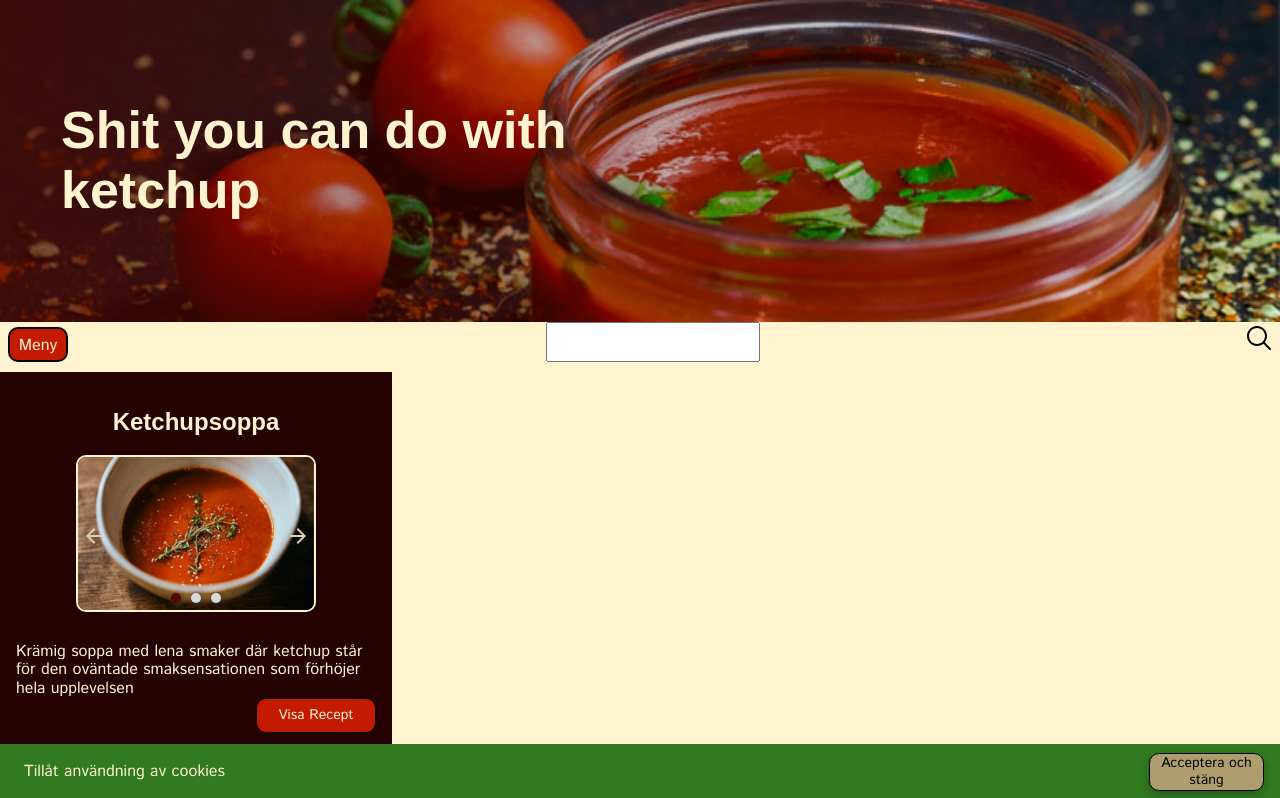
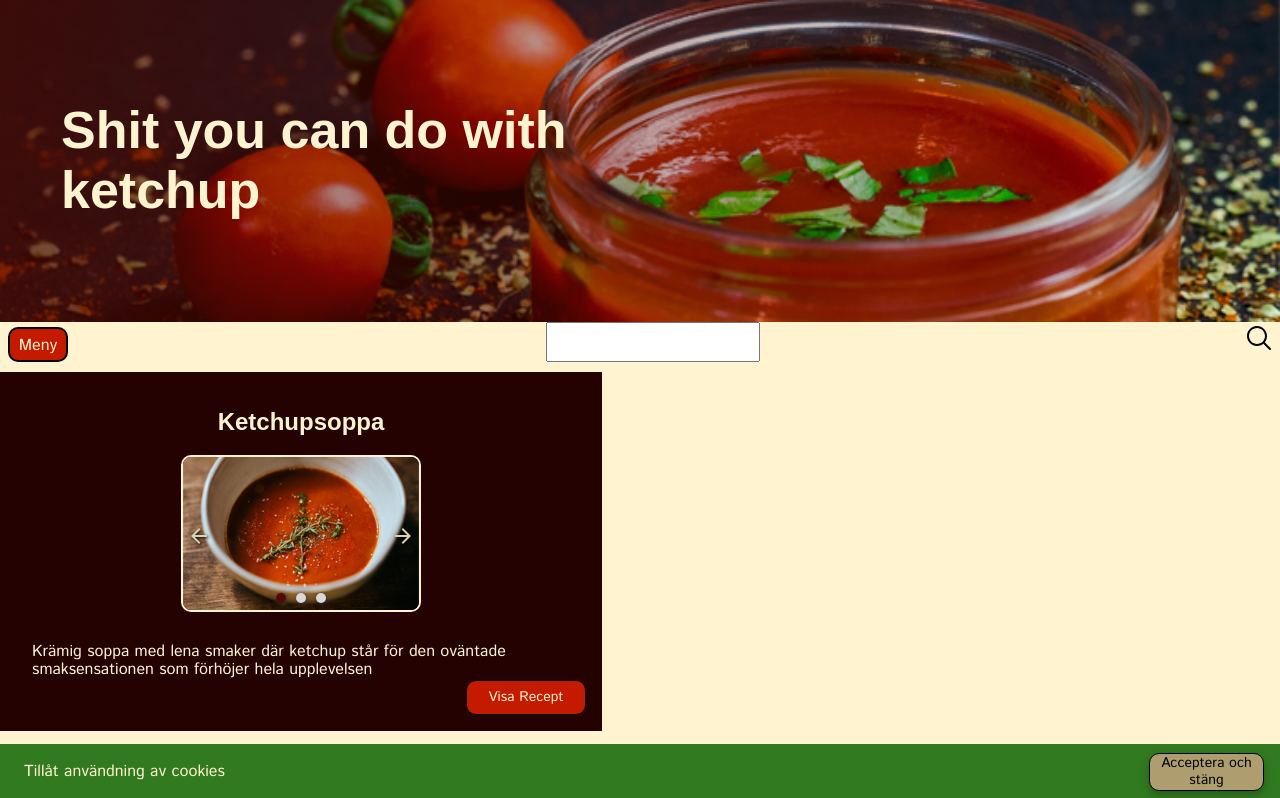
Before and after one commit to arnetzlinder/ketchupbloggen, a Vue app: page / in a window 1280 px wide. Shown: the top 798 px of the page. Built offline with nearby package versions, Linux system fonts and the light colour scheme; a web font is replaced by a local one.

Commit message:
:iphone: articleCard css responsive

```diff
--- a/src/components/ArticleCard.vue
+++ b/src/components/ArticleCard.vue
@@ -1,4 +1,5 @@
   <template>
+    <div class="mainContainer">
       <div class="article-card">
         <h2 v-html="cardData.name"> </h2>
         <!-- <p> {{ cardData }} </p> -->
@@ -8,6 +9,7 @@
         <div v-html="cardData.figcaption" class="figcaption">
         </div>
         <button>Visa Recept</button>
+      </div>
     </div>
   </template>
 
@@ -20,7 +22,7 @@
   <style lang="scss" scoped>
   @import '../scss/variables.scss';
     .article-card {
-        width: 360px;
+        max-width: 100%;
         height: auto;
         background-color: $secondaryColor300;
         color: $primaryColor100;
@@ -39,6 +41,7 @@
       }
       .figcaption {
         font-family: $secondaryFont;
+        margin: 0 1rem;
       }
 
       button {
@@ -51,8 +54,6 @@
         margin-left: auto;
         border-radius: 10px;
         border: 1px solid black;
-
-
 
         &:hover {
           background-color: #AA1700;
@@ -67,4 +68,23 @@
         }
       }
     }
+    @media screen and (min-width: 740px) {
+      .mainContainer {
+        display: flex;
+        flex-wrap: wrap;
+        width: 50%;
+
+        .article-card {
+        width: 570px;
+        height: auto;
+        }
+      }
+    }
+
+    @media screen and (min-width: 1440px) {
+      .mainContainer {
+        padding: 0 15rem;
+      }
+
+    }
 </style>
--- a/src/components/ImagePlay.vue
+++ b/src/components/ImagePlay.vue
@@ -69,10 +69,12 @@ export default {
 
     .backward {
         left: 30px;
+        text-shadow: 1px 1px 3px black;
     }
 
     .forward {
         right: 30px;
+        text-shadow: 1px 1px 3px black;
     }
 
     img {
--- a/src/components/MainMenu.vue
+++ b/src/components/MainMenu.vue
@@ -39,7 +39,7 @@
 
     nav {
         box-sizing: border-box;
-        background-color: #d9d9d9;
+        background-color: #d9d9d9ec;
         padding: 0;
         width: 275px;
         height: auto;
```
Lines whose indentation alone changed are shown as unchanged.
